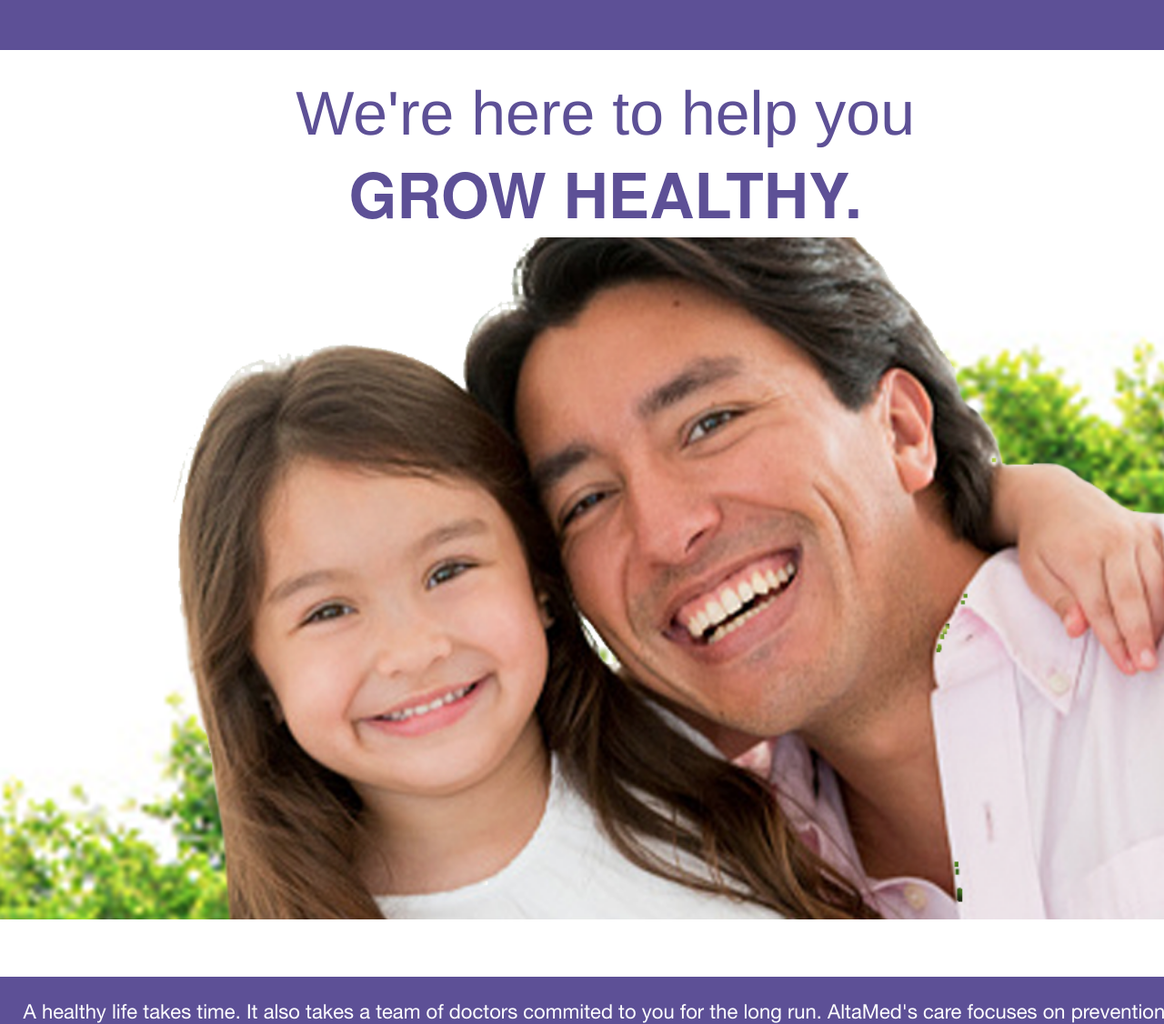
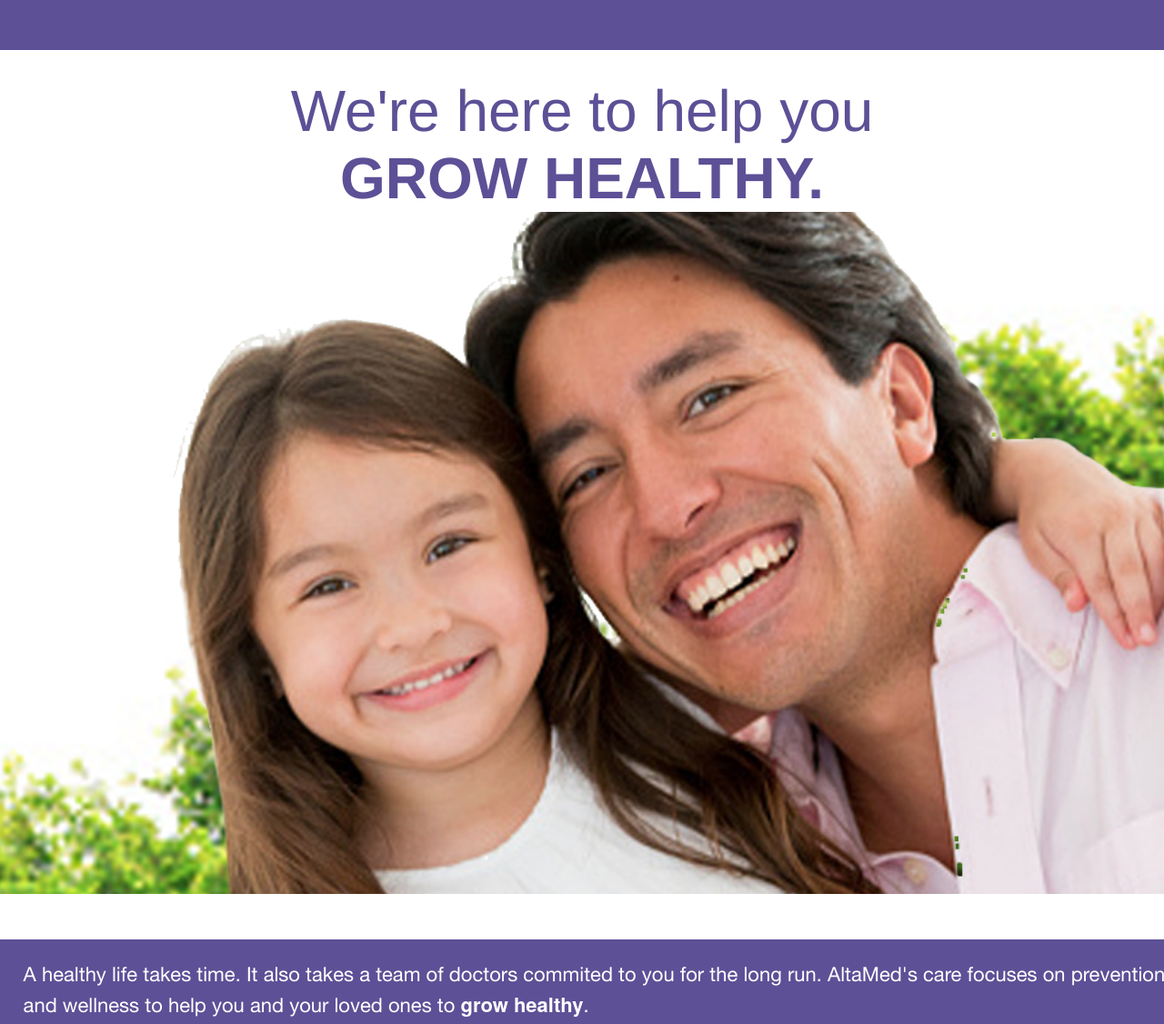
Before and after one commit to AlbertoRodriguez92/AltaMed, a plain HTML site: page index.html in a window 1280 px wide. Shown: the part 125-1251 px from the top of the page at 91% size. Drawn offline with Linux system fonts and the light colour scheme; a web font is replaced by a local one.

Commit message:
New version Feb/23/2017 5:28 p.m.

```diff
--- a/css/style.css
+++ b/css/style.css
@@ -38,8 +38,6 @@ ul,
 header{
   box-sizing: border-box;
 }
-
-
 body{
   font-family: Helvetica Neue;
   padding: 0;
@@ -51,23 +49,7 @@ header{
 	height: 158px;
   display: table;
 }
-/*.header_title{
-  display: table;
-	color: white;
-	text-align: left;
-	font-family: roboto;
-	width: 250px;
-	padding-top: 30px;
-}
-.header_title h1{
-  margin: 0;
-	font-weight: 200;
-	font-size: 42px;
-}
-.header_title h3{
-  margin: 0;
-	font-weight: 100;
-}*/
+
 h1{
   margin: 0;
 	font-weight: 200;
@@ -93,27 +75,27 @@ button{
 	color: #5d5096;
 	float: left;
   width: 100%;
-  height: 881px;
+  height: 741px;
 }
 .text{
   display: table;
-  margin-top: 152px;
-  margin-left: 6%;
-	width: 700px;
+  margin-top: 170px;
+  margin-left: 12%;
+	width: 660px;
 }
 .hero_component_title h1{
-  font-size: 68px;
+  font-size: 64px;
 	text-align: center;
 }
 .bold{
-  font-weight: bold;
+  font-weight: 900;
 }
 .background{
   background-image: url(../images/background.png);
   background-position: right top;
   background-repeat: no-repeat;
+  background-size: 95%;
   background-size: auto;
-  width: 100%;
 }
 .hero_component_title{
 	padding: 0;
@@ -124,28 +106,29 @@ button{
   visibility: hidden;
 }
 .body{
-	width: 100%;
+	width: 630px;
 	color: #57676f;
-	margin-top: 63px;
-	font-size: 26px;
+	margin-top: 50px;
+	font-size: 24px;
   line-height: 1.5;
 }
 @media(max-width: 1550px) {
-	.hero_component_title{
+  .text{
     margin-left: 5%;
-  }
-  .body{
-    margin-left: 5%;
-    font-size: 18px;
+    margin-top: 100px;
   }
 }
-@media(max-width: 1390px) {
-	.hero_component_title{
+@media(max-width: 1455px) {
+	.text{
     margin-left: 2%;
+    margin-top: 70px;
   }
-  .body{
+}
+@media(max-width: 1405px) {
+	.text{
     margin-left: 2%;
-    font-size: 16px;
+    margin-top: 30px;
+    width: 500px;
   }
 }
 @media(max-width: 1350px) {
@@ -214,7 +197,7 @@ button{
 }
 .right_position{
   display: table;
-  padding-top: 45px;
+  padding: 45px 50px;
   float: right;
   width: 55%;
 }
```
